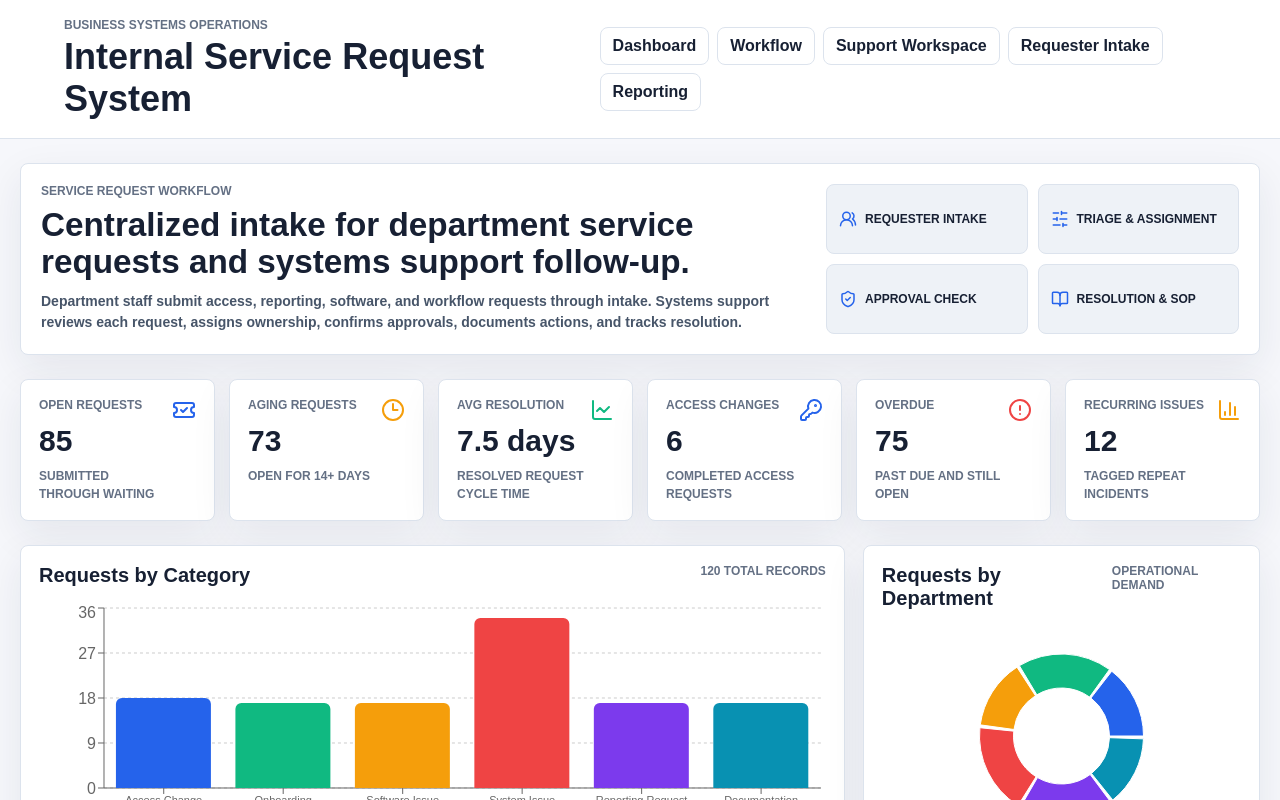
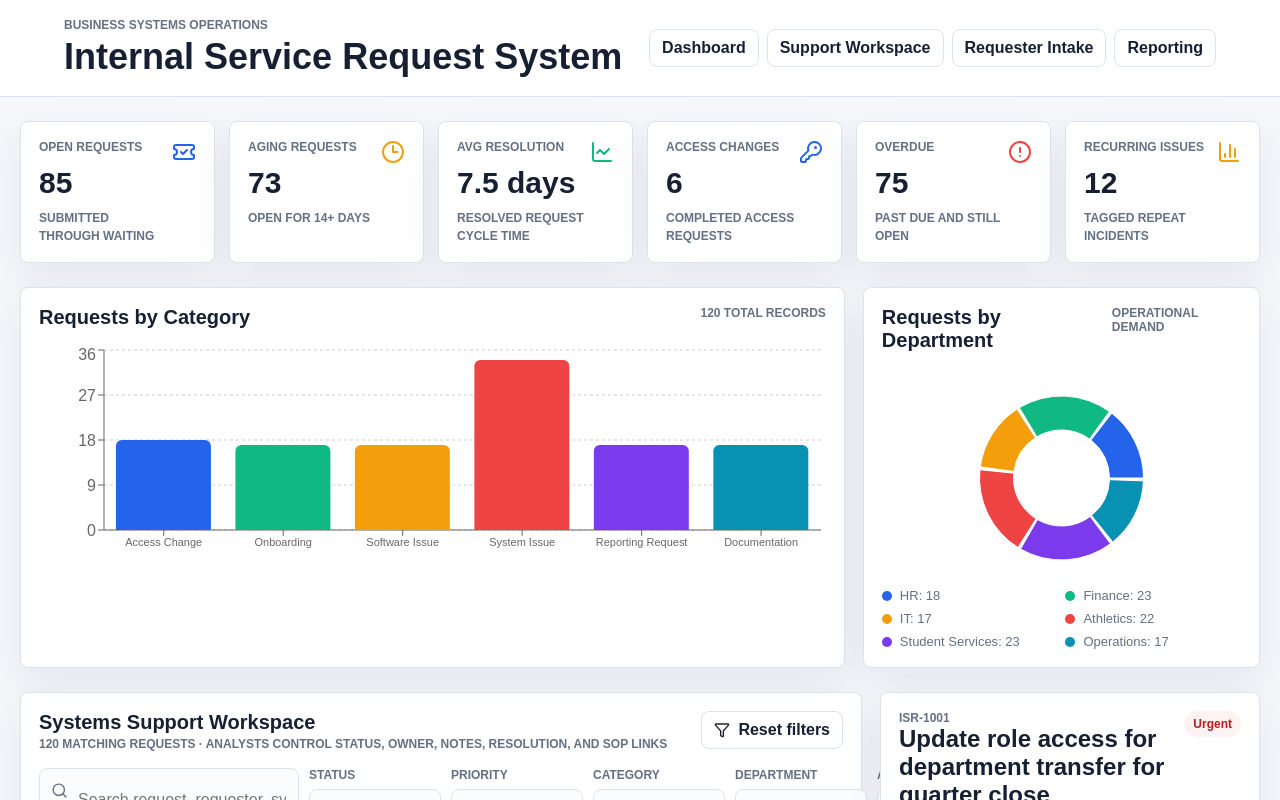
Before and after one commit to mokeyzz1/internal-service-request-system, a Next.js app: page / in a window 1280 px wide. Shown: the top 800 px of the page. Built offline with nearby package versions, Linux system fonts and the light colour scheme.

Commit message:
Remove workflow overview section

```diff
--- a/app/globals.css
+++ b/app/globals.css
@@ -101,7 +101,6 @@ main {
   font-weight: 700;
 }
 
-.workflow-overview,
 .dashboard,
 .analytics-strip,
 .workspace,
@@ -116,7 +115,6 @@ main {
   gap: 14px;
 }
 
-.workflow-overview,
 .stat-card,
 .chart-panel,
 .queue-panel,
@@ -127,63 +125,6 @@ main {
   border: 1px solid var(--line);
   border-radius: 8px;
   box-shadow: var(--shadow);
-}
-
-.workflow-overview {
-  display: grid;
-  grid-template-columns: minmax(0, 1.3fr) minmax(360px, 0.7fr);
-  gap: 18px;
-  padding: 20px;
-}
-
-.workflow-copy p,
-.workflow-copy span,
-.workflow-steps span,
-.detail-section > h3 {
-  margin: 0;
-  color: var(--muted);
-  font-size: 12px;
-  font-weight: 700;
-  text-transform: uppercase;
-}
-
-.workflow-copy h2 {
-  max-width: 980px;
-  margin: 8px 0 10px;
-  font-size: clamp(22px, 2.6vw, 34px);
-  line-height: 1.12;
-}
-
-.workflow-copy span {
-  display: block;
-  max-width: 980px;
-  color: #475569;
-  font-size: 14px;
-  font-weight: 600;
-  line-height: 1.55;
-  text-transform: none;
-}
-
-.workflow-steps {
-  display: grid;
-  grid-template-columns: repeat(2, minmax(0, 1fr));
-  gap: 10px;
-}
-
-.workflow-steps span {
-  display: flex;
-  align-items: center;
-  gap: 8px;
-  min-height: 54px;
-  border: 1px solid var(--line);
-  border-radius: 8px;
-  padding: 12px;
-  background: var(--surface-strong);
-  color: var(--text);
-}
-
-.workflow-steps svg {
-  color: var(--blue);
 }
 
 .stat-card {
@@ -540,7 +481,6 @@ textarea:focus {
     grid-template-columns: repeat(3, minmax(0, 1fr));
   }
 
-  .workflow-overview,
   .analytics-strip,
   .workspace,
   .intake-report {
@@ -563,7 +503,6 @@ textarea:focus {
     flex-direction: column;
   }
 
-  .workflow-overview,
   .dashboard,
   .analytics-strip,
   .workspace,
@@ -572,7 +511,6 @@ textarea:focus {
   }
 
   .dashboard,
-  .workflow-steps,
   .filters,
   .form-grid,
   .form-grid.four,
--- a/app/page.tsx
+++ b/app/page.tsx
@@ -14,7 +14,6 @@ import {
   ShieldCheck,
   SlidersHorizontal,
   TicketCheck,
-  UsersRound
 } from "lucide-react";
 import {
   Bar,
@@ -294,28 +293,11 @@ export default function Home() {
         </div>
         <nav aria-label="Page sections">
           <a href="#dashboard">Dashboard</a>
-          <a href="#workflow">Workflow</a>
           <a href="#queue">Support Workspace</a>
           <a href="#intake">Requester Intake</a>
           <a href="#reporting">Reporting</a>
         </nav>
       </header>
-
-      <section className="workflow-overview" id="workflow">
-        <div className="workflow-copy">
-          <p>Service request workflow</p>
-          <h2>Centralized intake for department service requests and systems support follow-up.</h2>
-          <span>
-            Department staff submit access, reporting, software, and workflow requests through intake. Systems support reviews each request, assigns ownership, confirms approvals, documents actions, and tracks resolution.
-          </span>
-        </div>
-        <div className="workflow-steps" aria-label="Request lifecycle">
-          <span><UsersRound size={18} /> Requester Intake</span>
-          <span><SlidersHorizontal size={18} /> Triage & Assignment</span>
-          <span><ShieldCheck size={18} /> Approval Check</span>
-          <span><BookOpen size={18} /> Resolution & SOP</span>
-        </div>
-      </section>
 
       <section className="dashboard" id="dashboard">
         <StatCard label="Open requests" value={metrics.openRequests} helper="Submitted through Waiting" icon={TicketCheck} />
```
